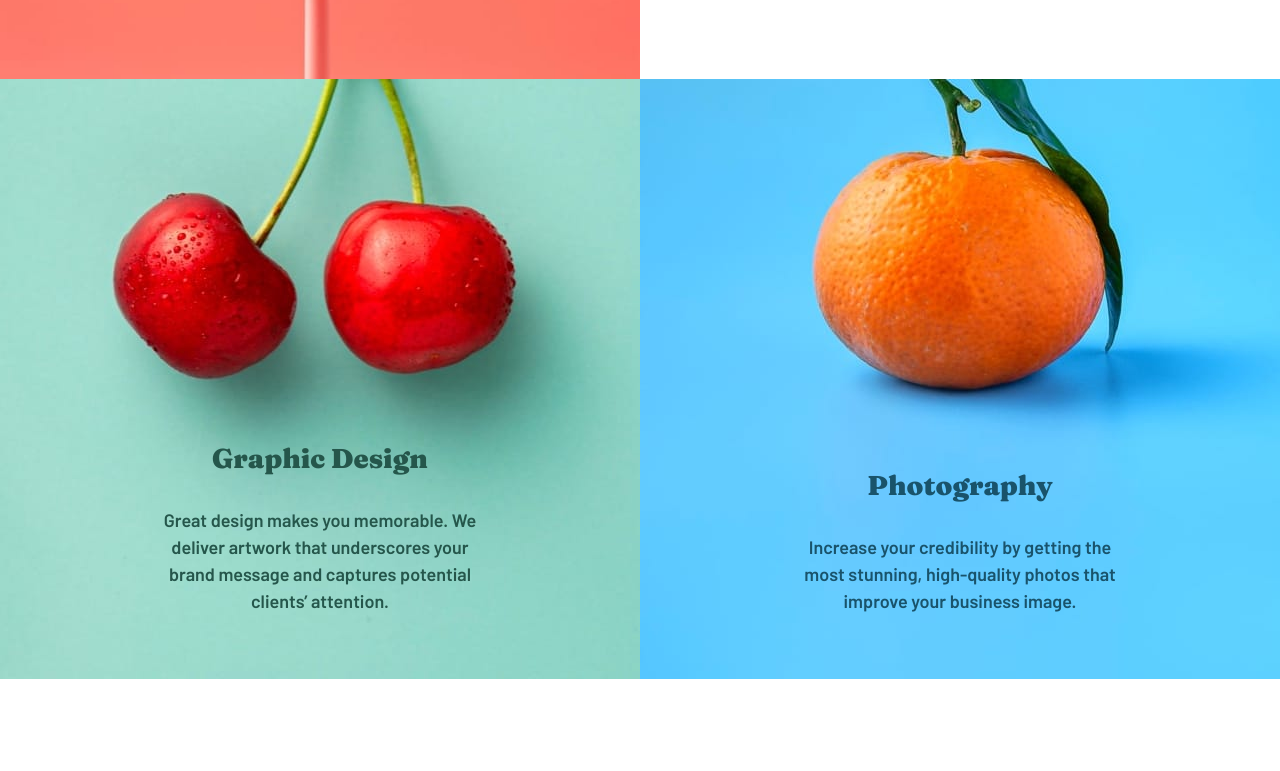
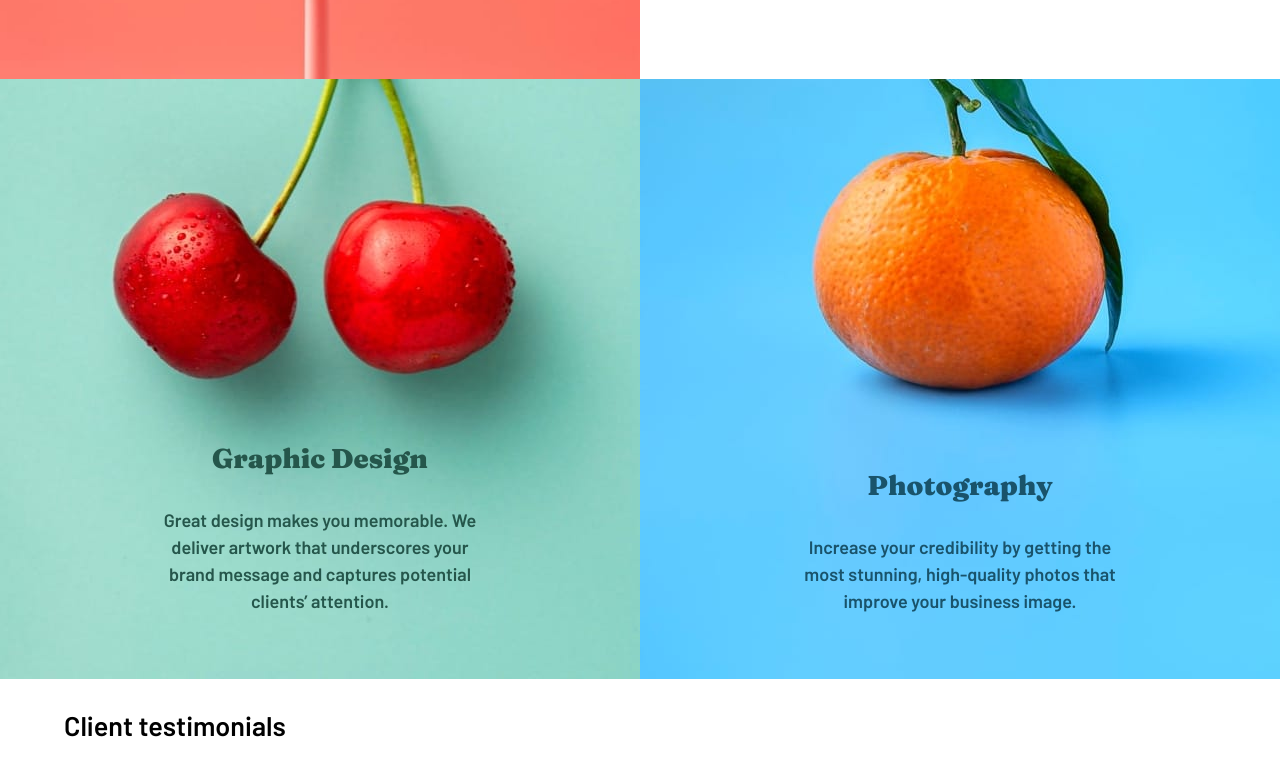
Before and after one commit to bryamjesus/landing-page-sunnyside, a plain HTML site: page index.html in a window 1280 px wide. Shown: the part 1484-2255 px from the top of the page. Before the commit the page ends 2163 px from the top, so only its background shows below. Drawn offline with Linux system fonts and the light colour scheme.

Commit message:
Testimonials

```diff
--- a/index.html
+++ b/index.html
@@ -53,6 +53,7 @@
         />
       </section>
     </header>
+    <!---------------------HEADER------------------>
 
     <main>
       <section class="services">
@@ -82,7 +83,7 @@
           <a href="" class="services__cta">Learn more</a>
         </div>
       </section>
-      <!-- services -->
+      <!---------------------services------------------>
 
       <section class="jobs">
         <div class="jobs__section jobs__section--one">
@@ -102,7 +103,13 @@
           </p>
         </div>
       </section>
+      <!---------------------jobs------------------>
+
+      <section class="testimonials container">
+        <h2 class="testimonials__title">Client testimonials</h2>
+      </section>
     </main>
+    <!---------------------MAIN------------------>
     <!--
   About
   Services
```
